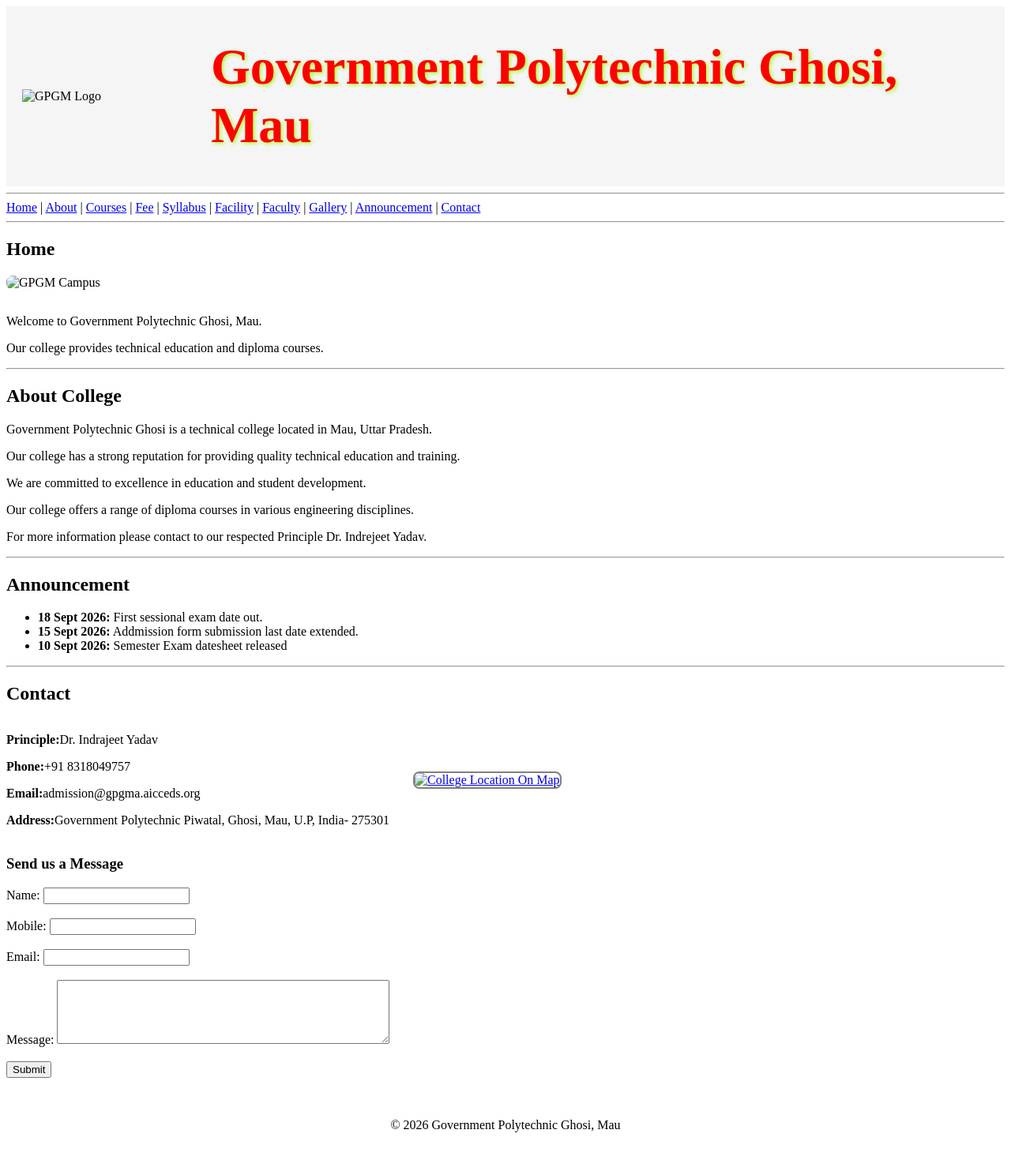
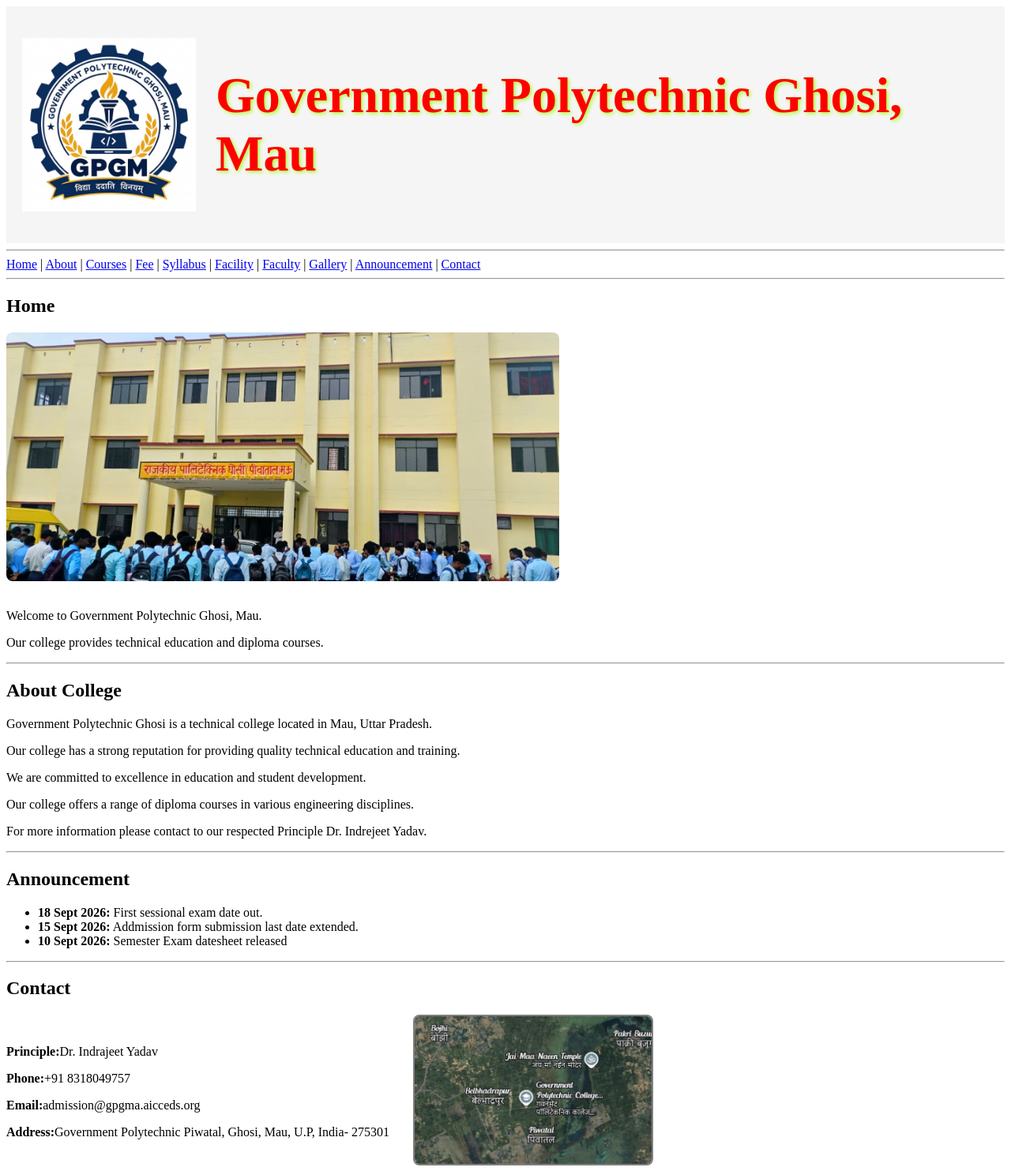
Before and after one commit to gokulchauhan512/GPGM, a plain HTML site: page Home.html in a window 1280 px wide. Shown: the top 1483 px of the page at 79% size. Drawn offline with Linux system fonts and the light colour scheme.

Commit message:
Add files via upload

```diff
--- a/Home.html
+++ b/Home.html
@@ -5,7 +5,7 @@
     </head>
     <body>
         <header style="background-color: whitesmoke; background-size: cover; background-position: center; padding: 40px 20px; display: flex; align-items: center; justify-content: center; gap: 25px;">
-            <img src="Images/logo.png" alt="GPGM Logo" style="width: 220px; height: auto;">
+            <img src="logo.png" alt="GPGM Logo" style="width: 220px; height: auto;">
             <h1 style="color:red; text-shadow: 2px 2px 4px greenyellow; font-size: 64px; margin: 0;">Government Polytechnic Ghosi, Mau</h1>
         </header>
 
@@ -28,7 +28,7 @@
 
         <section id="Home">
             <h2>Home</h2>
-            <img src="Images/College.jpg" alt="GPGM Campus" width="700" style="border-radius: 8px; margin-bottom: 15px;">
+            <img src="College.jpg" alt="GPGM Campus" width="700" style="border-radius: 8px; margin-bottom: 15px;">
             <p>Welcome to Government Polytechnic Ghosi, Mau.</p>
             <p>Our college provides technical education and diploma courses.</p>
         </section>
@@ -69,7 +69,7 @@
                     <p><b>Address:</b>Government Polytechnic Piwatal, Ghosi, Mau, U.P, India- 275301</p>
                 </div>
                 <a href="https://maps.app.goo.gl/VVYWBNKLu8jMWKVo8" target="blank">
-                    <img src="Images/location.jpg" alt="College Location On Map" width="300" style="border: 2px solid gray; border-radius: 8px;">
+                    <img src="location.jpg" alt="College Location On Map" width="300" style="border: 2px solid gray; border-radius: 8px;">
                 </a>
             </div>
 
```
